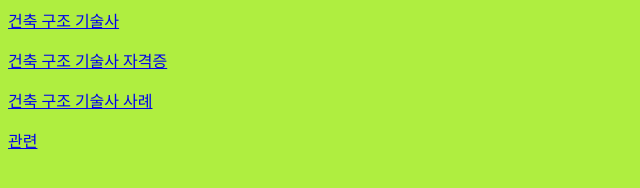
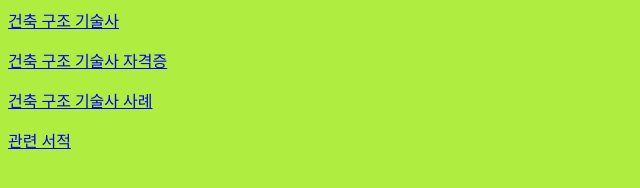
Before and after one commit to dongan21204/21204, a plain HTML site: page left.html in a window 1280 px wide. Shown: the full height of the page, 0-640 px from the left. Drawn offline with Linux system fonts and the light colour scheme.

Commit message:
Update left.html

```diff
--- a/left.html
+++ b/left.html
@@ -17,7 +17,7 @@
 </a>
 <p>
 <a href=right4.html target=right>
-관련
+관련 서적
 </a>
 </body>
 </html>
```
